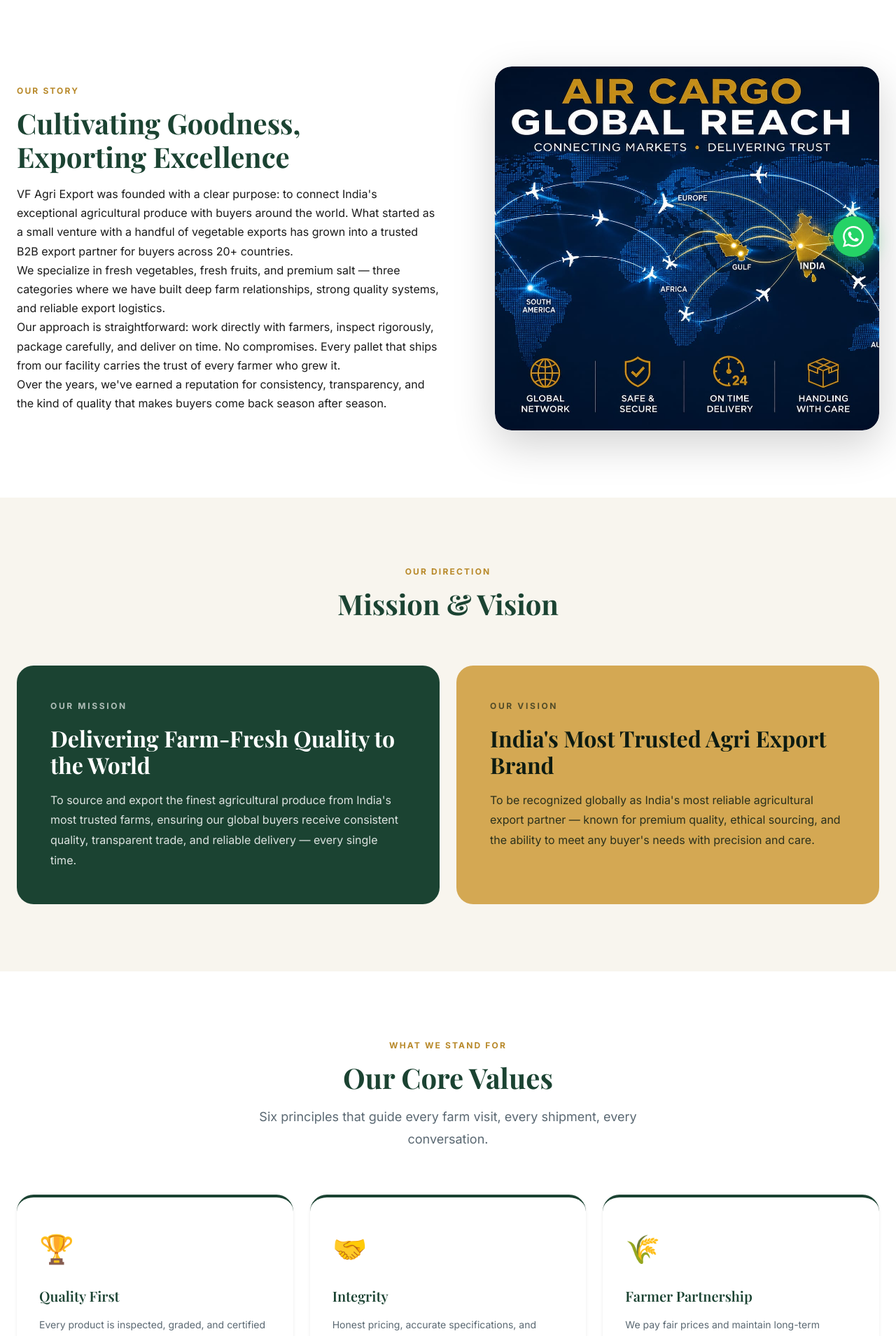
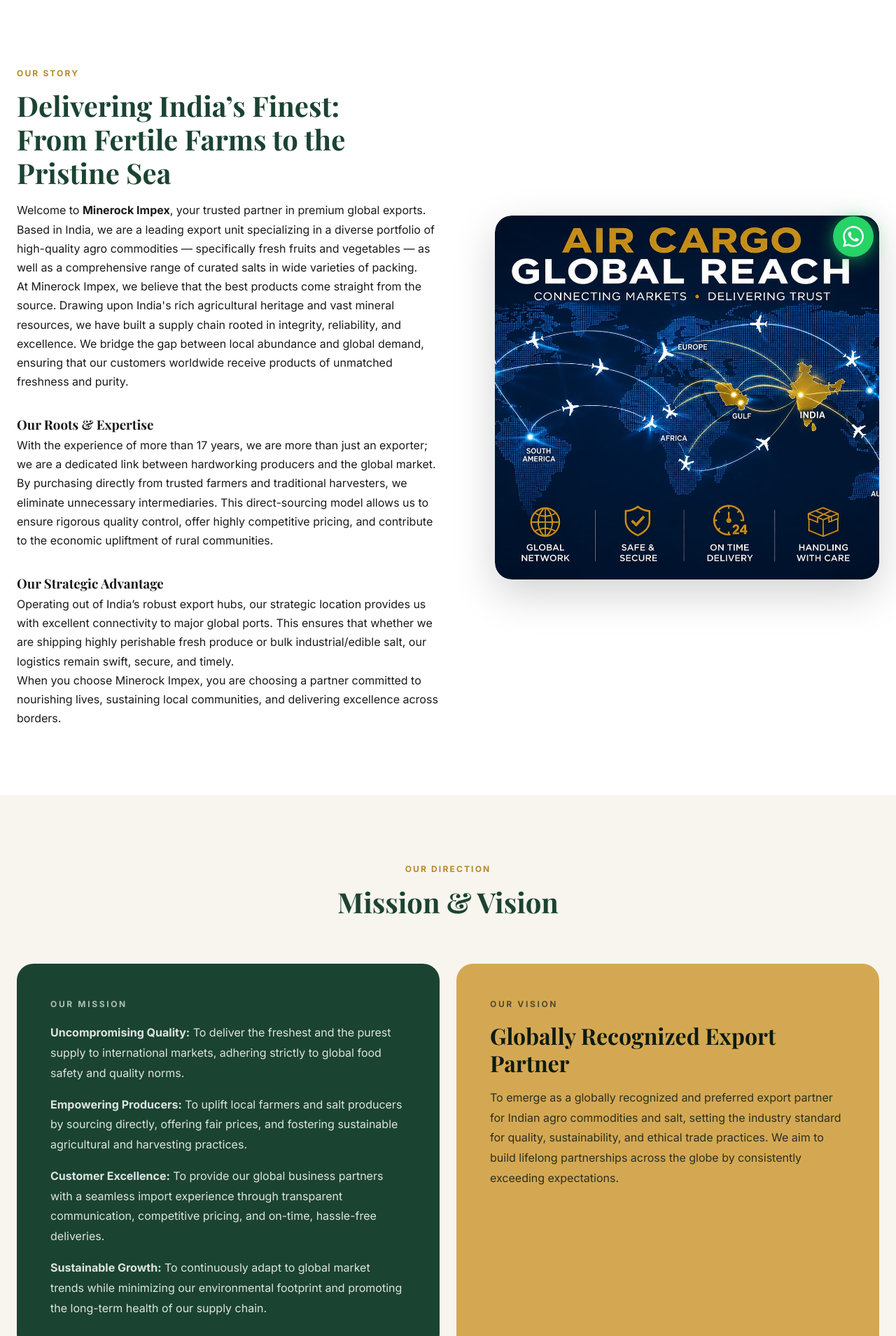
Before and after one commit to DirghKharva/vf-website, a Flask app: page /about in a window 1280 px wide. Shown: the part 401-2310 px from the top of the page at 70% size. Run offline with Flask 3, Linux system fonts and the light colour scheme; some web fonts are replaced.

Commit message:
[UPDATE] text in about us

```diff
--- a/templates/about.html
+++ b/templates/about.html
@@ -35,8 +35,8 @@
 <section class="page-hero" aria-label="About page header">
   <div class="container">
     <span class="page-hero-label">Our Company</span>
-    <h1 class="page-hero-title">About VF Agri Export</h1>
-    <p class="page-hero-subtitle">A decade of trust, quality, and agricultural excellence.</p>
+    <h1 class="page-hero-title">About Minerock Impex</h1>
+    <p class="page-hero-subtitle">17+ years of trust, quality, and agricultural excellence.</p>
     <nav class="breadcrumb" aria-label="Breadcrumb">
       <a href="{{ url_for('home') }}">Home</a>
       <span class="breadcrumb-sep">›</span>
@@ -52,19 +52,24 @@
       <div class="reveal-left">
         <span class="section-label">Our Story</span>
         <h2 class="section-title" id="story-heading">
-          Cultivating Goodness,<br>Exporting Excellence
+          Delivering India’s Finest:<br>From Fertile Farms to the Pristine Sea
         </h2>
         <p>
-          VF Agri Export was founded with a clear purpose: to connect India's exceptional agricultural produce with buyers around the world. What started as a small venture with a handful of vegetable exports has grown into a trusted B2B export partner for buyers across 20+ countries.
+          Welcome to <strong>Minerock Impex</strong>, your trusted partner in premium global exports. Based in India, we are a leading export unit specializing in a diverse portfolio of high-quality agro commodities — specifically fresh fruits and vegetables — as well as a comprehensive range of curated salts in wide varieties of packing.
         </p>
         <p>
-          We specialize in fresh vegetables, fresh fruits, and premium salt — three categories where we have built deep farm relationships, strong quality systems, and reliable export logistics.
+          At Minerock Impex, we believe that the best products come straight from the source. Drawing upon India's rich agricultural heritage and vast mineral resources, we have built a supply chain rooted in integrity, reliability, and excellence. We bridge the gap between local abundance and global demand, ensuring that our customers worldwide receive products of unmatched freshness and purity.
+        </p>
+        <h3 style="margin-top:2rem; font-family:var(--font-heading); color:var(--text-dark);">Our Roots & Expertise</h3>
+        <p>
+          With the experience of more than 17 years, we are more than just an exporter; we are a dedicated link between hardworking producers and the global market. By purchasing directly from trusted farmers and traditional harvesters, we eliminate unnecessary intermediaries. This direct-sourcing model allows us to ensure rigorous quality control, offer highly competitive pricing, and contribute to the economic upliftment of rural communities.
+        </p>
+        <h3 style="margin-top:2rem; font-family:var(--font-heading); color:var(--text-dark);">Our Strategic Advantage</h3>
+        <p>
+          Operating out of India’s robust export hubs, our strategic location provides us with excellent connectivity to major global ports. This ensures that whether we are shipping highly perishable fresh produce or bulk industrial/edible salt, our logistics remain swift, secure, and timely.
         </p>
         <p>
-          Our approach is straightforward: work directly with farmers, inspect rigorously, package carefully, and deliver on time. No compromises. Every pallet that ships from our facility carries the trust of every farmer who grew it.
-        </p>
-        <p>
-          Over the years, we've earned a reputation for consistency, transparency, and the kind of quality that makes buyers come back season after season.
+          When you choose Minerock Impex, you are choosing a partner committed to nourishing lives, sustaining local communities, and delivering excellence across borders.
         </p>
       </div>
       <div class="reveal-right">
@@ -91,16 +96,18 @@
     <div class="mv-grid">
       <div class="mv-card mission reveal-left">
         <span class="mv-lbl">Our Mission</span>
-        <h3 class="mv-title">Delivering Farm-Fresh Quality to the World</h3>
-        <p class="mv-text">
-          To source and export the finest agricultural produce from India's most trusted farms, ensuring our global buyers receive consistent quality, transparent trade, and reliable delivery — every single time.
-        </p>
+        <ul class="mv-text" style="list-style-type:none; padding-left:0;">
+          <li style="margin-bottom:1rem;"><strong>Uncompromising Quality:</strong> To deliver the freshest and the purest supply to international markets, adhering strictly to global food safety and quality norms.</li>
+          <li style="margin-bottom:1rem;"><strong>Empowering Producers:</strong> To uplift local farmers and salt producers by sourcing directly, offering fair prices, and fostering sustainable agricultural and harvesting practices.</li>
+          <li style="margin-bottom:1rem;"><strong>Customer Excellence:</strong> To provide our global business partners with a seamless import experience through transparent communication, competitive pricing, and on-time, hassle-free deliveries.</li>
+          <li><strong>Sustainable Growth:</strong> To continuously adapt to global market trends while minimizing our environmental footprint and promoting the long-term health of our supply chain.</li>
+        </ul>
       </div>
       <div class="mv-card vision reveal-right">
         <span class="mv-lbl">Our Vision</span>
-        <h3 class="mv-title">India's Most Trusted Agri Export Brand</h3>
+        <h3 class="mv-title">Globally Recognized Export Partner</h3>
         <p class="mv-text">
-          To be recognized globally as India's most reliable agricultural export partner — known for premium quality, ethical sourcing, and the ability to meet any buyer's needs with precision and care.
+          To emerge as a globally recognized and preferred export partner for Indian agro commodities and salt, setting the industry standard for quality, sustainability, and ethical trade practices. We aim to build lifelong partnerships across the globe by consistently exceeding expectations.
         </p>
       </div>
     </div>
@@ -157,7 +164,7 @@
   <div class="container">
     <div class="stats-grid">
       <div class="stat-item reveal d1">
-        <div class="stat-number"><span data-count="10" data-suffix="+">10+</span></div>
+        <div class="stat-number"><span data-count="17" data-suffix="+">17+</span></div>
         <div class="stat-label">Years in Business</div>
       </div>
       <div class="stat-item reveal d2">
@@ -181,7 +188,7 @@
   <div class="container">
     <div class="reveal" style="max-width:600px; margin:0 auto;">
       <span class="section-label">Work With Us</span>
-      <h2 class="section-title">Ready to Partner with VF Agri Export?</h2>
+      <h2 class="section-title">Ready to Partner with Minerock Impex?</h2>
       <p class="section-subtitle" style="margin:0 auto 2rem;">
         Get in touch today and let's discuss how we can supply your market with premium Indian agricultural products.
       </p>
```
